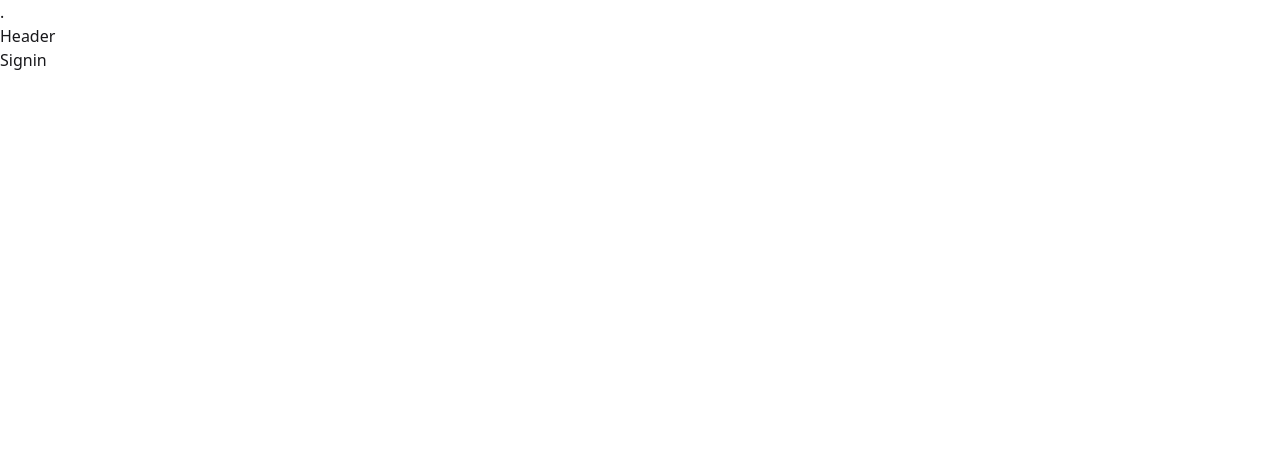
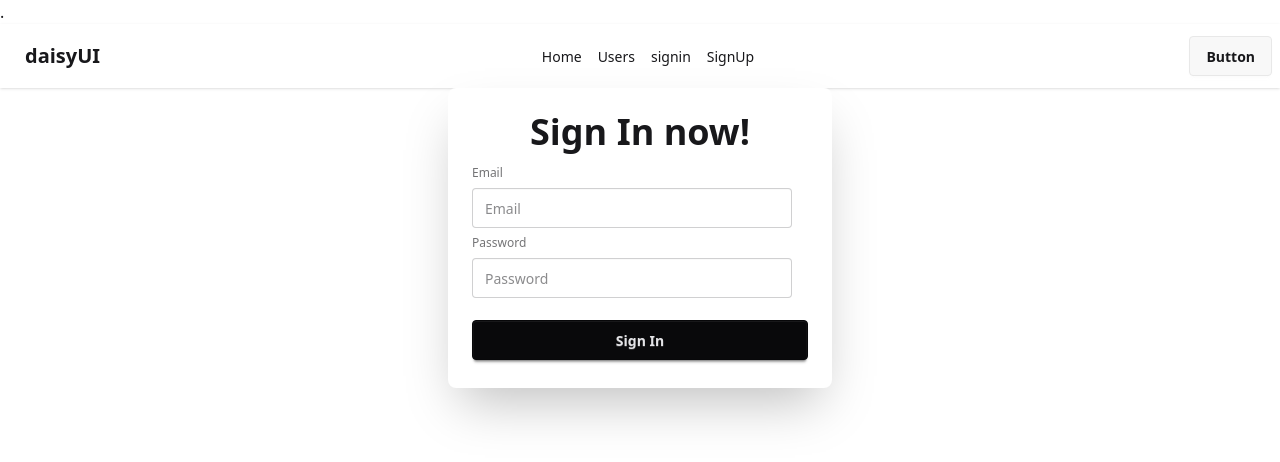
Before and after one commit to mdmhrz/coffee-store-client, a React (Vite) app: page /signin in a window 1280 px wide. Shown: the top 462 px of the page. Built offline with nearby package versions, Linux system fonts and the light colour scheme.

Commit message:
finall push

```diff
--- a/src/components/Header.jsx
+++ b/src/components/Header.jsx
@@ -1,10 +1,11 @@
 import React from 'react';
+import Navbar from './Navbar';
 
 const Header = () => {
     return (
-        <div>
-            Header
-        </div>
+        <header>
+            <Navbar></Navbar>
+        </header>
     );
 };
 
--- /dev/null
+++ b/src/components/Navbar.jsx
@@ -0,0 +1,40 @@
+import React from 'react';
+import { NavLink } from 'react-router';
+
+const Navbar = () => {
+    const links = <>
+        <NavLink className='ml-4' to='/'>Home</NavLink>
+        <NavLink className='ml-4' to='users'>Users</NavLink>
+        <NavLink className='ml-4' to='/signin'>signin</NavLink>
+        <NavLink className='ml-4' to='signup'>SignUp</NavLink>
+    </>
+    return (
+        <div>
+            <div className="navbar bg-base-100 shadow-sm">
+                <div className="navbar-start">
+                    <div className="dropdown">
+                        <div tabIndex={0} role="button" className="btn btn-ghost lg:hidden">
+                            <svg xmlns="http://www.w3.org/2000/svg" className="h-5 w-5" fill="none" viewBox="0 0 24 24" stroke="currentColor"> <path strokeLinecap="round" strokeLinejoin="round" strokeWidth="2" d="M4 6h16M4 12h8m-8 6h16" /> </svg>
+                        </div>
+                        <ul
+                            tabIndex={0}
+                            className="menu menu-sm dropdown-content bg-base-100 rounded-box z-1 mt-3 w-52 p-2 shadow">
+                            {links}
+                        </ul>
+                    </div>
+                    <a className="btn btn-ghost text-xl">daisyUI</a>
+                </div>
+                <div className="navbar-center hidden lg:flex">
+                    <ul className="menu menu-horizontal px-1">
+                        {links}
+                    </ul>
+                </div>
+                <div className="navbar-end">
+                    <a className="btn">Button</a>
+                </div>
+            </div>
+        </div>
+    );
+};
+
+export default Navbar;
--- a/src/components/SignIn.jsx
+++ b/src/components/SignIn.jsx
@@ -1,9 +1,58 @@
-import React from 'react';
+import React, { use } from 'react';
+import { AuthContext } from '../contexts/AuthContext';
+
+
 
 const SignIn = () => {
+    const { signInUser } = use(AuthContext)
+
+    const handleSignIn = e => {
+        e.preventDefault();
+        const form = e.target;
+        const email = form.email.value;
+        const password = form.password.value;
+        console.log(email, password);
+
+        // firebase sign in signin
+        signInUser(email, password).then(res => {
+            console.log(res.user);
+            const signInInfo = {
+                email,
+                lastSignInTime: res.user?.metadata?.lastSignInTime
+            }
+            // update last signin into Database
+            fetch('http://localhost:3000/users/', {
+                method: "PATCH",
+                headers: {
+                    'Content-type': 'application/json'
+                },
+                body: JSON.stringify(signInInfo)
+            })
+                .then(res => res.json())
+                .then(data => {
+                    console.log('After update patch', data);
+                })
+
+        }).catch(error => {
+            console.log(error);
+        })
+    }
+
     return (
-        <div>
-            Signin
+        <div className="card bg-base-100 max-w-sm mx-auto shrink-0 shadow-2xl">
+            <div className="card-body">
+                <h1 className="text-4xl font-bold text-center">Sign In now!</h1>
+                <form className="fieldset" onSubmit={handleSignIn}>
+
+                    <label className="label">Email</label>
+                    <input type="email" className="input" name='email' placeholder="Email" />
+
+                    <label className="label">Password</label>
+                    <input type="password" name='password' className="input" placeholder="Password" />
+
+                    <button className="btn btn-neutral mt-4">Sign In</button>
+                </form>
+            </div>
         </div>
     );
 };
--- a/src/components/Users.jsx
+++ b/src/components/Users.jsx
@@ -1,13 +1,53 @@
 import React, { useState } from 'react';
-import { useLoaderData } from 'react-router';
+import { FaEye } from 'react-icons/fa';
+import { MdDelete, MdEdit } from 'react-icons/md';
+import { Link, useLoaderData } from 'react-router';
+import Swal from 'sweetalert2';
 
 const Users = () => {
     const initialUsers = useLoaderData();
     const [users, setUsers] = useState(initialUsers)
     // console.log(users);
+
+
+    const handleDelete = (id) => {
+        Swal.fire({
+            title: "Are you sure?",
+            text: "You won't be able to revert this!",
+            icon: "warning",
+            showCancelButton: true,
+            confirmButtonColor: "#3085d6",
+            cancelButtonColor: "#d33",
+            confirmButtonText: "Yes, delete it!"
+        }).then((result) => {
+            if (result.isConfirmed) {
+
+                fetch(`http://localhost:3000/users/${id}`, {
+                    method: 'DELETE'
+                }).then(result => result.json()).then(data => {
+                    if (data.deletedCount) {
+
+                        const remainingUsers = users.filter(user => user._id !== id);
+                        setUsers(remainingUsers);
+
+                        Swal.fire({
+                            title: "Deleted!",
+                            text: "User has been deleted.",
+                            icon: "success"
+                        });
+                    }
+
+                    console.log('After delete', data);
+                })
+
+
+
+            }
+        });
+    }
     return (
         <div>
-            <h2>Total Users = {initialUsers.length}</h2>
+            <h2 className='text-center text-4xl mb-8'>Total Users = {users.length}</h2>
             <div className="overflow-x-auto">
                 <table className="table">
                     {/* head */}
@@ -17,9 +57,9 @@ const Users = () => {
                                 No.
                             </th>
                             <th>Name</th>
-                            <th>Job</th>
-                            <th>Favorite Color</th>
-                            <th></th>
+                            <th>Phone Number</th>
+                            <th>Email</th>
+                            <th>Action</th>
                         </tr>
                     </thead>
                     <tbody>
@@ -34,24 +74,33 @@ const Users = () => {
                                         <div className="avatar">
                                             <div className="mask mask-squircle h-12 w-12">
                                                 <img
-                                                    src="https://img.daisyui.com/images/profile/demo/2@94.webp"
+                                                    src={user.photo}
                                                     alt="Avatar Tailwind CSS Component" />
                                             </div>
                                         </div>
                                         <div>
-                                            <div className="font-bold">Hart Hagerty</div>
-                                            <div className="text-sm opacity-50">United States</div>
+                                            <div className="font-bold">{user.name}</div>
+                                            <div className="text-sm opacity-50">{user.address}</div>
                                         </div>
                                     </div>
                                 </td>
                                 <td>
-                                    Zemlak, Daniel and Leannon
-                                    <br />
-                                    <span className="badge badge-ghost badge-sm">Desktop Support Technician</span>
+                                    {user.number}
+
                                 </td>
-                                <td>Purple</td>
-                                <th>
-                                    <button className="btn btn-ghost btn-xs">details</button>
+                                <td>{user.email}</td>
+                                <th className='flex gap-2'>
+                                    <Link to={`/coffee/${user._id}`}>
+                                        <button className="btn join-item bg-yellow-600"><FaEye className='text-white ' /></button>
+                                    </Link>
+
+
+                                    <Link to={`/updateCoffee/${user._id}`}>
+                                        <button className="btn join-item bg-white text-black"><MdEdit className='' /></button>
+                                    </Link>
+
+
+                                    <button onClick={() => handleDelete(user._id)} className="btn join-item bg-red-700"><MdDelete className='' /></button>
                                 </th>
                             </tr>)
                         }
--- a/src/contexts/AuthProvider.jsx
+++ b/src/contexts/AuthProvider.jsx
@@ -1,6 +1,6 @@
 import React from 'react';
 import { AuthContext } from './AuthContext';
-import { createUserWithEmailAndPassword } from 'firebase/auth';
+import { createUserWithEmailAndPassword, signInWithEmailAndPassword } from 'firebase/auth';
 import { auth } from '../firebase/firebase.init';
 
 const AuthProvider = ({ children }) => {
@@ -9,10 +9,15 @@ const AuthProvider = ({ children }) => {
         return createUserWithEmailAndPassword(auth, email, password)
     }
 
+    const signInUser = (email, password) => {
+        return signInWithEmailAndPassword(auth, email, password)
+    }
+
 
 
     const userInfo = {
         createUser,
+        signInUser
     }
 
     return (
```
